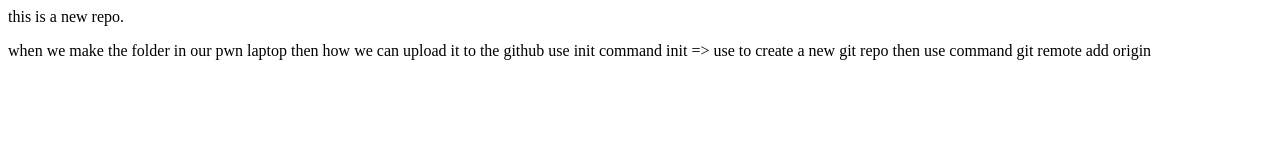
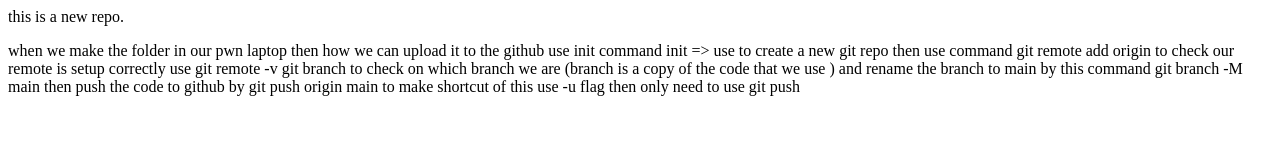
Before and after one commit to AhmedSaeed216/localrepo, a plain HTML site: page index.html in a window 1280 px wide. Drawn offline with Linux system fonts and the light colour scheme.

Commit message:
add the info about how to make repo from local

```diff
--- a/index.html
+++ b/index.html
@@ -9,6 +9,20 @@
 
     then use command
     git remote add origin <link>
+                to check our remote is setup correctly use  git remote -v
 
 
+    git branch
+            to check on which branch we are (branch is a copy of the code that we use )
+        and rename the branch to     main
+
+        by this command
+        git branch -M main
+
+
+        then push the code to github by
+        git push origin main
+
+
+        to make shortcut of this use -u flag then only need to use  git push
 </p>
```
